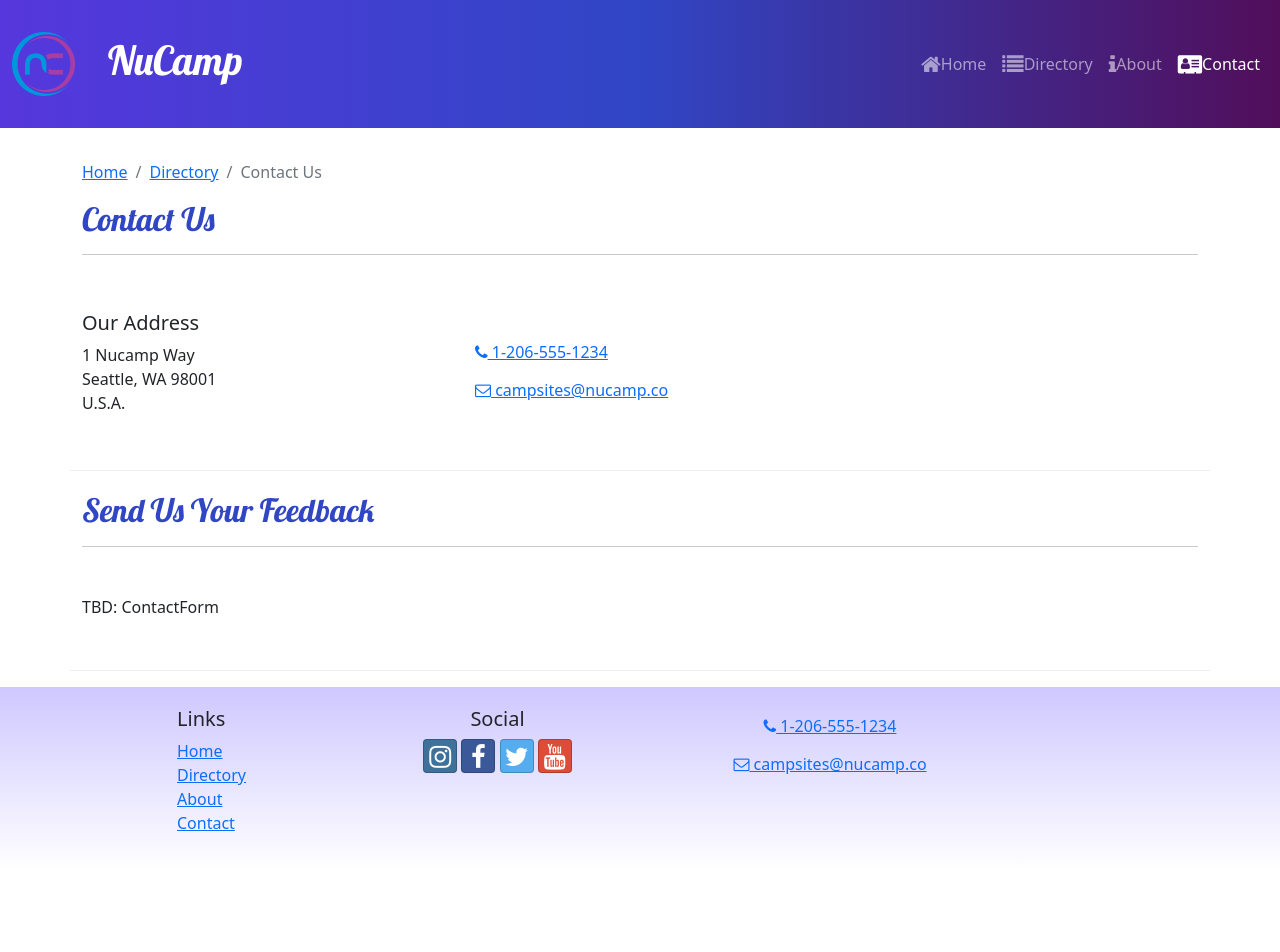
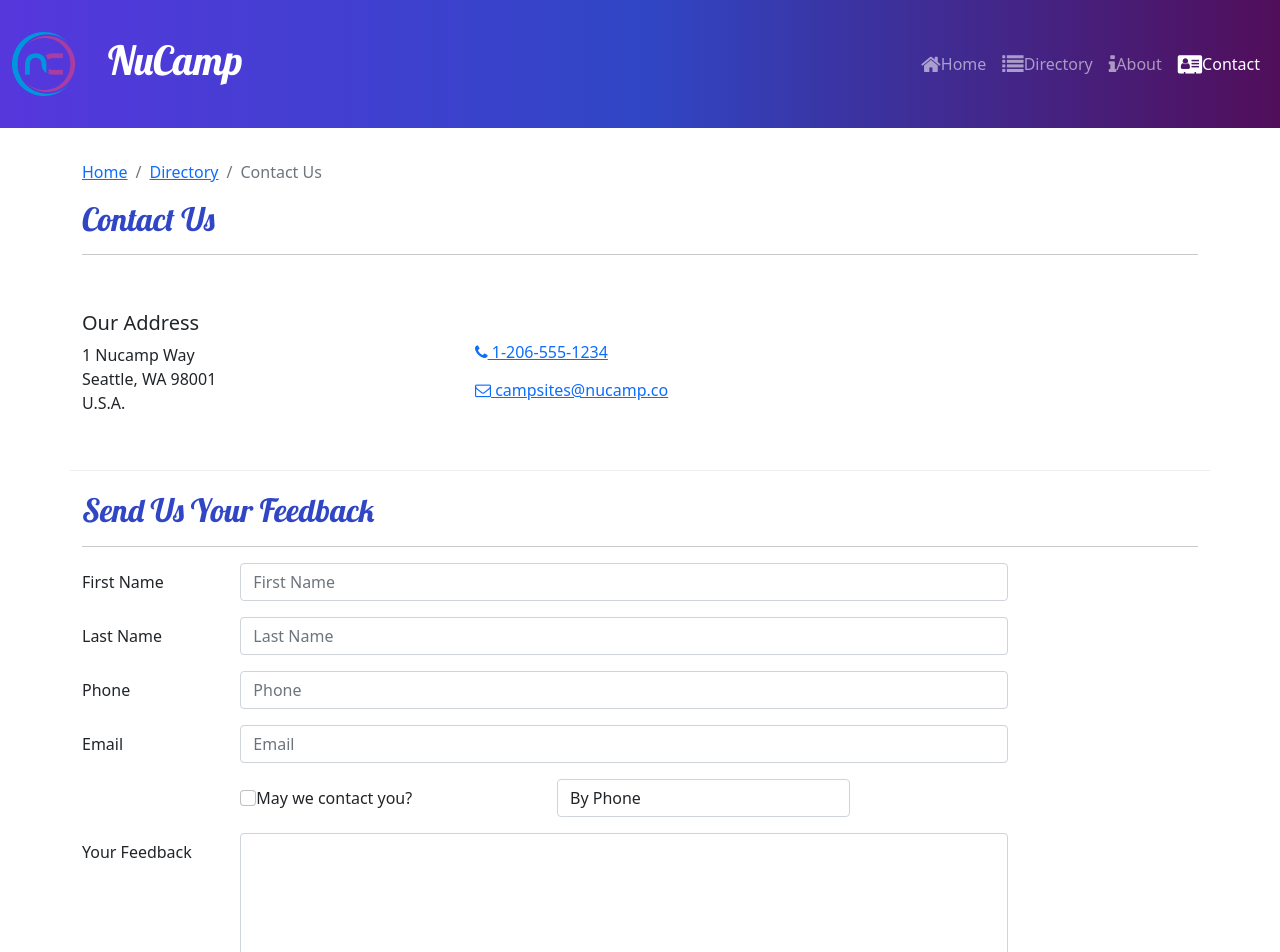
Before and after one commit to zelda50/renucampsite, a React (Create React App) app: page /contact in a window 1280 px wide. Shown: the top 952 px of the page. Before the commit the page ends 871 px from the top, so only its background shows below. Built offline with nearby package versions, Linux system fonts and the light colour scheme.

Commit message:
ContactForm Parts 1 and 2

```diff
--- /dev/null
+++ b/src/components/ContactForm.js
@@ -0,0 +1,79 @@
+import { Button, Label, Col, FormGroup } from 'reactstrap';
+import { Formik, Field, Form } from 'formik';
+
+const ContactForm = () => {
+  return (
+    <Formik  initialValues={{
+      firstName: '',
+      lastName: '',
+      phoneNum: '',
+      email: '',
+      agree: false,
+      contactType: 'By Phone',
+      feedback: ''
+  }}>
+      <Form>
+        <FormGroup row>
+          <Label htmlFor='firstName' md='2'>
+            First Name
+          </Label>
+            <Col md='10'>
+              <Field className='form-control' name="firstName" placeholder="First Name" />
+            </Col>
+        </FormGroup>
+        <FormGroup row>
+          <Label htmlFor='lastName' md='2'>
+            Last Name
+          </Label>
+            <Col md='10'>
+            <Field className='form-control' name="lastName" placeholder="Last Name" />
+            </Col>
+        </FormGroup>
+        <FormGroup row>
+          <Label htmlFor='phoneNum' md='2'>
+            Phone
+          </Label>
+            <Col md='10'>
+            <Field className='form-control' name="phoneNum" placeholder="Phone" />
+            </Col>
+        </FormGroup>
+        <FormGroup row>
+          <Label htmlFor='email' md='2'>
+            Email
+          </Label>
+            <Col md='10'>
+            <Field className='form-control' name="email" placeholder="Email" />
+            </Col>
+        </FormGroup>
+        <FormGroup row>
+          <Label check md={{ size: 4, offset: 2 }}>
+            <Field
+              name='agree'
+              type='checkbox'
+              className='form-check-input'
+            />
+          May we contact you?
+          </Label>
+            <Col md='4'>
+            <Field className='form-control' name='contactType' as='select'>
+             <option>By Phone</option>
+             <option>By Email</option>
+            </Field>
+            </Col>
+        </FormGroup>
+        <FormGroup row>
+          <Label htmlFor='feedback' md='2'>
+            Your Feedback
+          </Label>
+            <Col md='10'>
+            <Field className='form-control' name='feedback' as='textarea' rows='12'/>
+            </Col>
+        </FormGroup>
+        <FormGroup row>
+        </FormGroup>
+      </Form>
+    </Formik>
+  );
+}
+
+export default ContactForm;
--- a/src/pages/ContactPage.js
+++ b/src/pages/ContactPage.js
@@ -1,5 +1,6 @@
 import { Container, Col, Row } from 'reactstrap';
 import SubHeader from '../components/SubHeader';
+import ContactForm from '../components/ContactForm';
 
 
 const ContactPage = () => {
@@ -42,7 +43,7 @@
           <hr/>
         </Col>
         <Col md='10'>
-        TBD: ContactForm
+          <ContactForm/>
         </Col>
       </Row>
     </Container>
```
